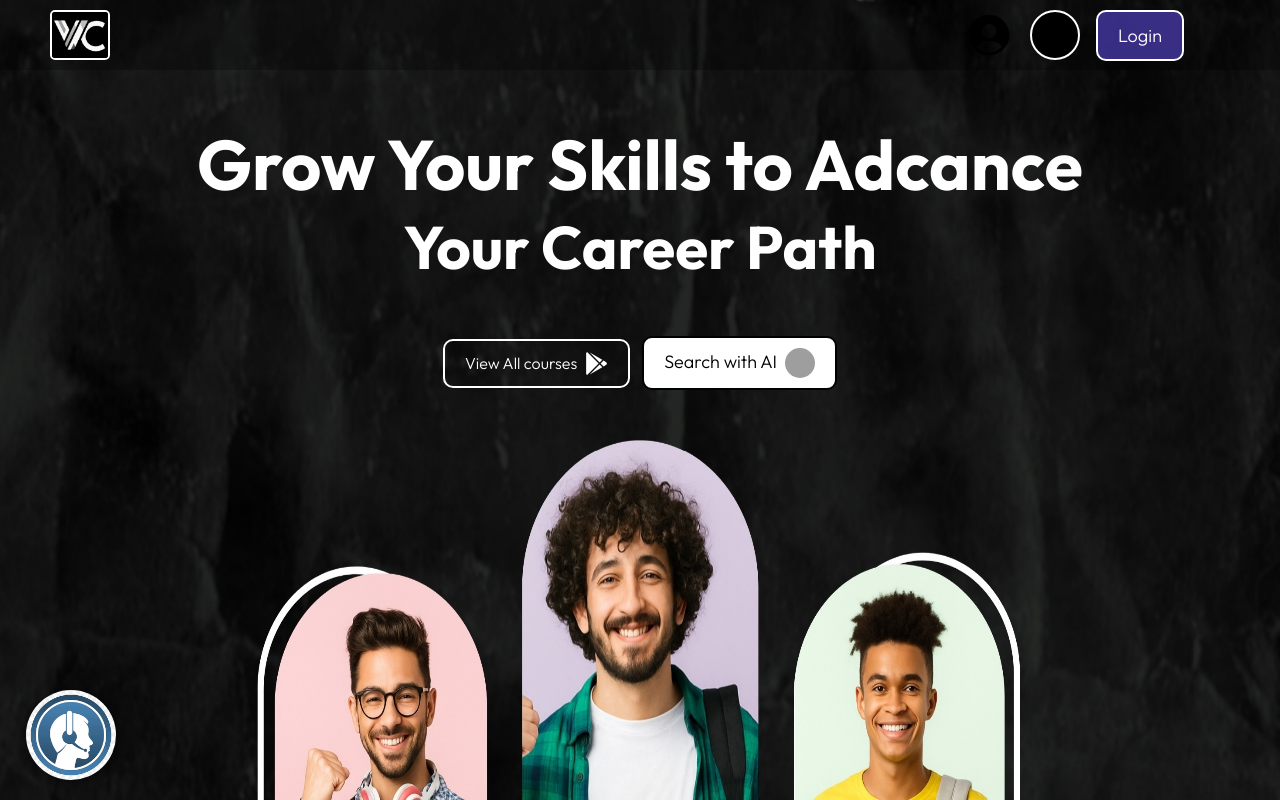
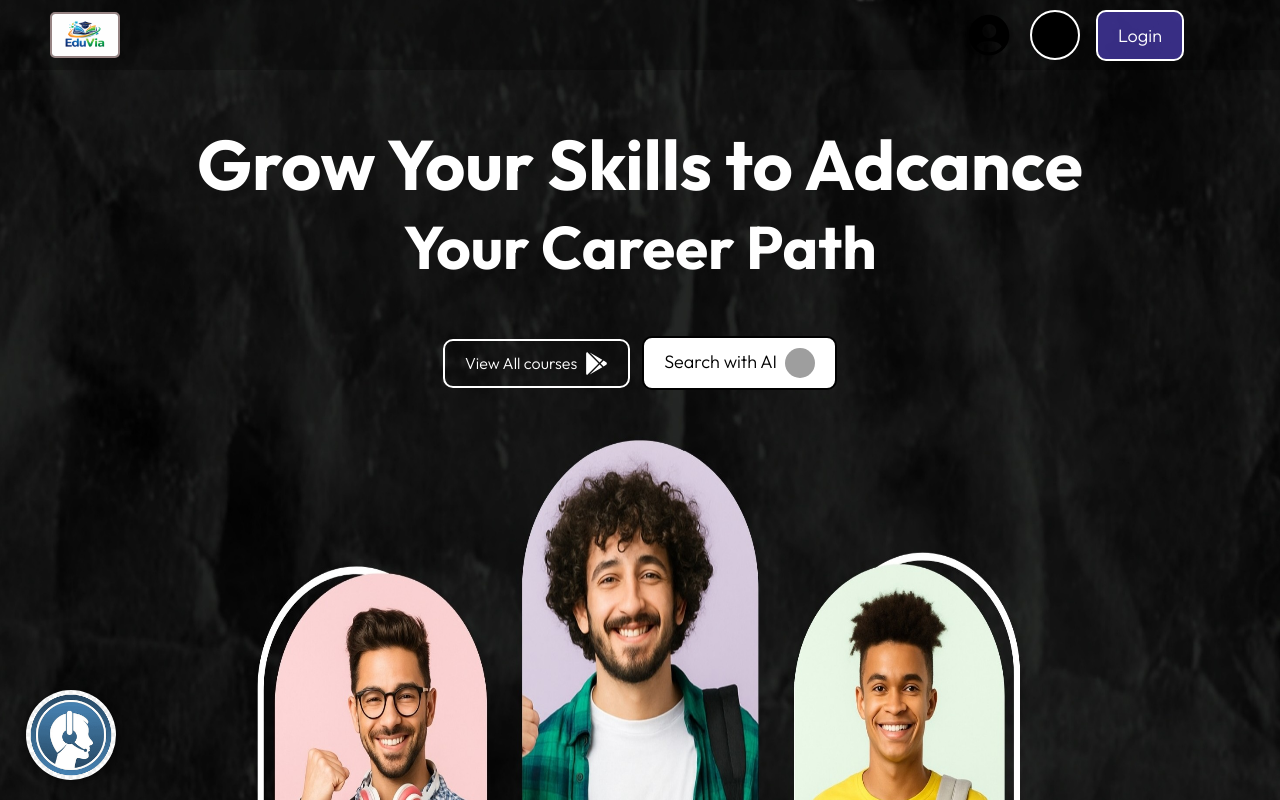
Before and after one commit to ayush-gupta1925/LMS, a React (Vite) app in the folder frontend/: page / in a window 1280 px wide. Shown: the top 800 px of the page. Built offline with nearby package versions, Linux system fonts and the light colour scheme; no server answers; grey boxes are pictures that could not be loaded.

Commit message:
Update Nav.jsx

```diff
--- a/frontend/src/component/Nav.jsx
+++ b/frontend/src/component/Nav.jsx
@@ -1,5 +1,5 @@
 import React, { useState } from "react";
-import logo from "../assets/logo.jpg";
+import logo from "../assets/logo.png";
 import { IoPersonCircleSharp } from "react-icons/io5";
 import { useDispatch, useSelector } from "react-redux";
 import { useNavigate } from "react-router-dom";
@@ -35,7 +35,7 @@ const Nav = () => {
         <div className="lg:w-[20%] w-[40%] lg:pl-[30px] ">
           <img
             src={logo}
-            className="w-[60px]  rounded-[5px] border-2 border-white "
+            className="w-[70px]  rounded-[5px] border-2 border-[#968383] "
           />
         </div>
         <div className="w-[30%] lg:flex items-center justify-center gap-4 hidden">
```
